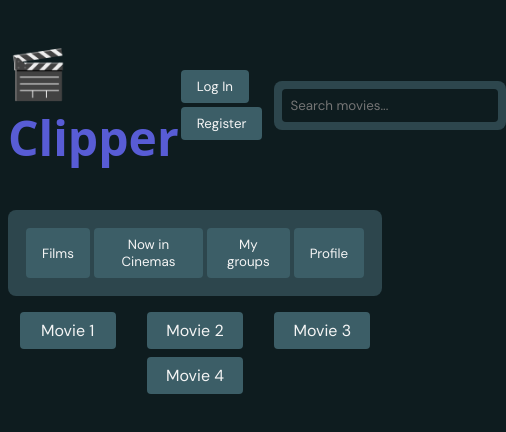
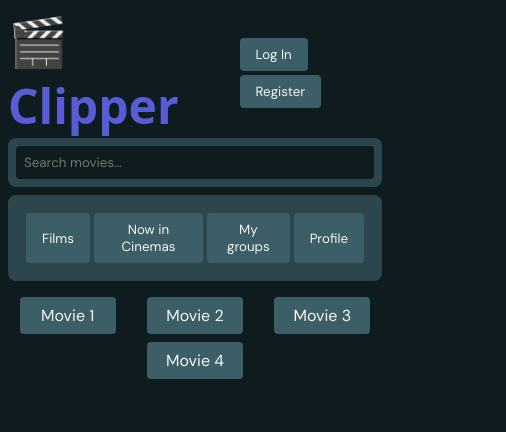
Before and after one commit to websivu-projekti/movie-website-project, a React (Create React App) app in the folder frontend/: page / in a window 390 px wide. Shown: the top 432 px of the page, 506 px wide, since content can reach past the window. Built offline with nearby package versions, Linux system fonts and the light colour scheme; no server answers; a web font is replaced by a local one.

Commit message:
Perus-skaalautuvuus onnistuu

```diff
--- a/frontend/src/index.css
+++ b/frontend/src/index.css
@@ -20,32 +20,42 @@
 
 .container {
     min-height: 100vh;
-  }
+}
 
 header {
-    display: flex;
-    justify-content: space-between;
-    align-items: center;
+    display: grid;
     margin-bottom: 0.5rem;
-  }
+    grid-template-columns: auto;
+    grid-template-rows: auto;
+    grid-template-areas:
+    'title empty empty empty login search';
+}
 
 .title{
     font-size: 3em;
     font-family: var(--title-font);
+    grid-area: title;
     color: var(--blue-acc1);
+    margin: 0px;
 }
 
 .searchBox{
     background-color: var(--bg-acc1);
+    grid-area: search;
     padding: 0.5rem;
     border-radius: 8px;
+    height: fit-content;
+    width: inherit;
+    align-self: center;
 }
 
 .searchInput{
     padding: 0.5rem;
     border-radius: 4px;
+    width: stretch;
+    width: -moz-available;
+    width: -webkit-fill-available;
     border: none;
-    width: 200px;
 }
 
 .buttonBox{
@@ -58,8 +68,9 @@ header {
   }
 
 .loginBar{
-    margin-left: auto;
-    margin-right: 10px;
+    grid-area: login;
+    align-self: center;
+    margin: auto;
 }
 
 button{
@@ -95,3 +106,46 @@ button:active{
     text-align: center;
     min-width: 80px;
 }
+
+@media only screen and (max-width: 740px){
+    .container{
+        display: grid;
+        grid-template-columns: auto;
+        grid-template-rows: fit-content(100px) fit-content(100px) fit-content(100px);
+        grid-template-areas:
+            'header'
+            'menubar'
+            'main';
+    }
+    header{
+        grid-area: header;
+        grid-template-areas:
+        'title login'
+        'search search';
+        height: fit-content;
+    }
+    .title{
+        grid-area: title;
+        align-self: center;
+    }
+    .loginBar{
+        grid-area: login;
+        margin:auto;
+    }
+    .searchBox{
+        grid-area: search;
+        height: fit-content;
+    }
+    .searchInput{
+        width: stretch;
+        width: -moz-available;
+        width: -webkit-fill-available;
+    }
+    .buttonBox{
+        grid-area: menubar;
+        height: fit-content;
+    }
+    .movieRow{
+        grid-area: main;
+    }
+}
```
